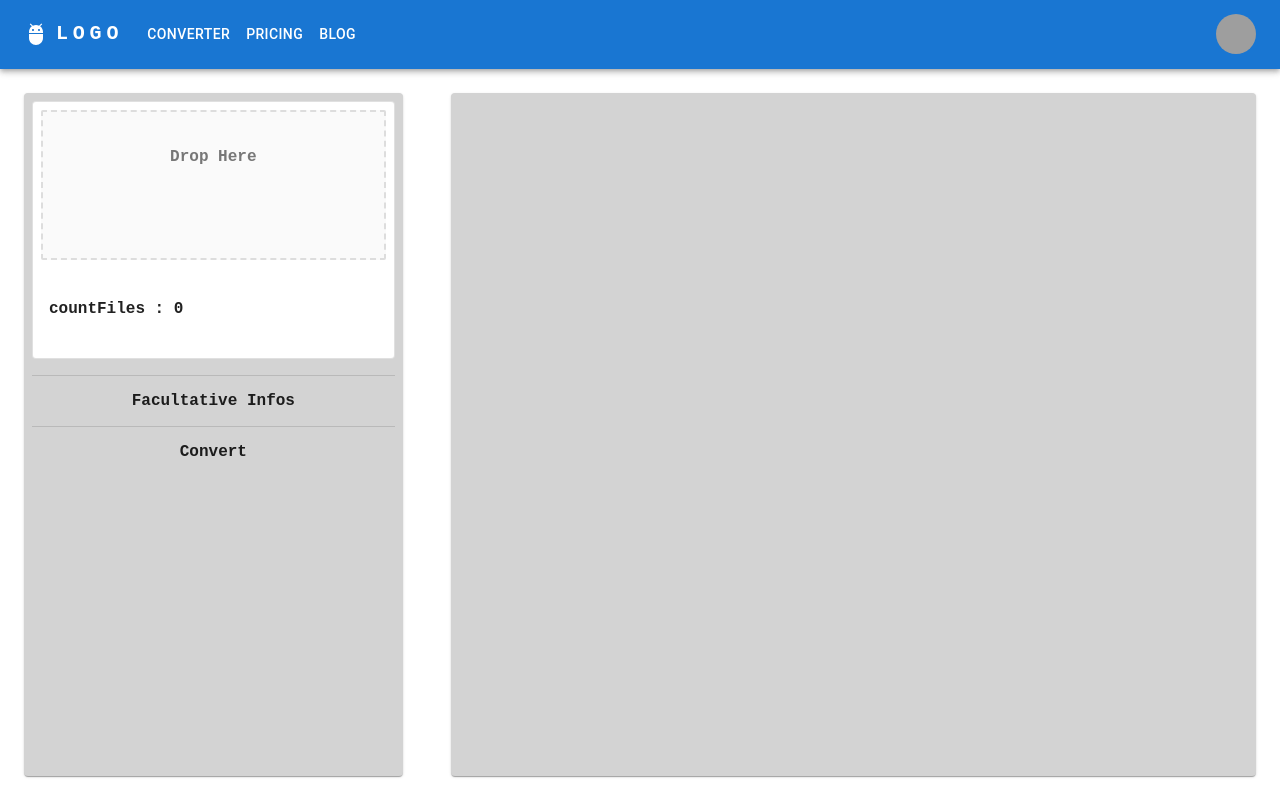
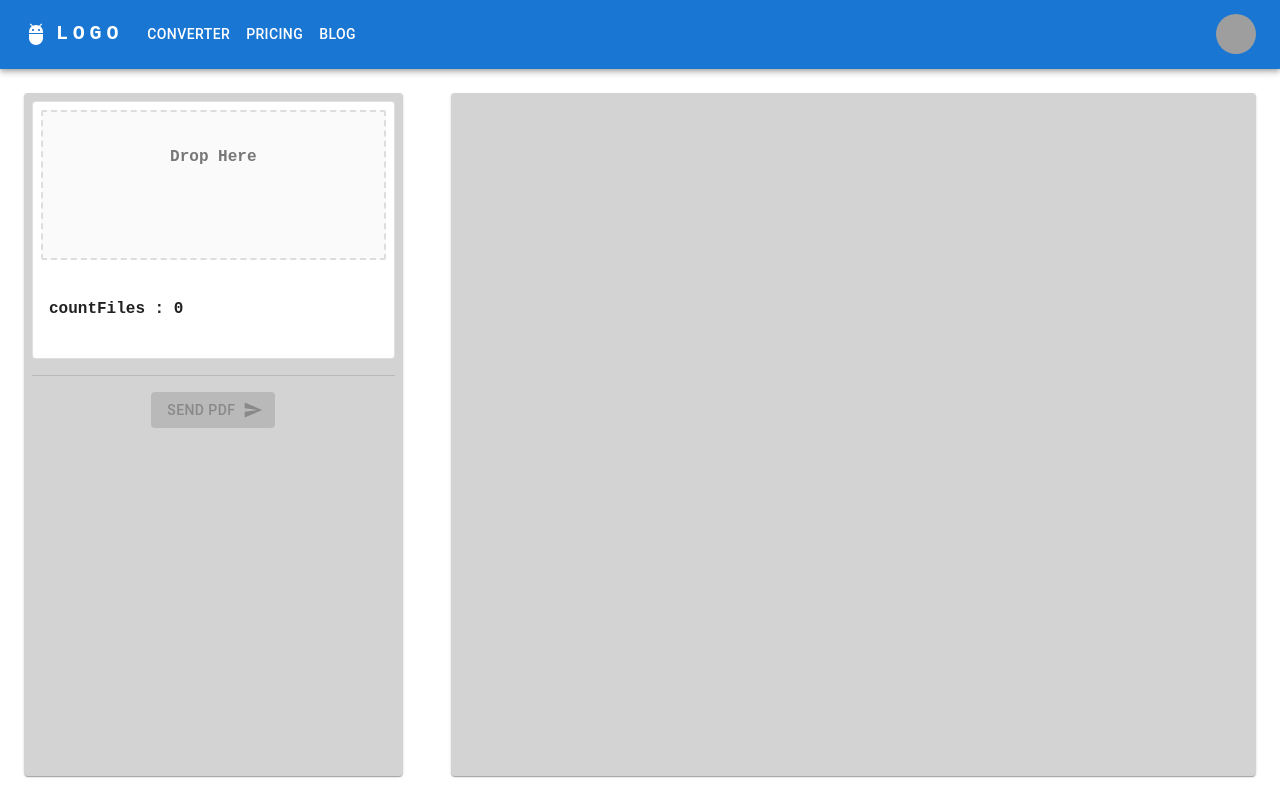
Before and after one commit to YoussefBA-codings/TabloydAi-Front, a Next.js app: page /converter in a window 1280 px wide. Built offline with nearby package versions, Linux system fonts and the light colour scheme; grey boxes are pictures that could not be loaded.

Commit message:
add: convert button

```diff
--- /dev/null
+++ b/src/components/Submit.component.tsx
@@ -0,0 +1,28 @@
+import React from 'react';
+import { useSelector, useDispatch } from 'react-redux'
+
+// Store Imports
+import { RootState } from '@/store';
+import { sendFile } from '@/store/converter'
+
+// CSS Import
+import converterStyle from "@/styles/converter/index.module.scss"
+
+// MUI Export
+import Button from '@mui/material/Button'
+import SendIcon from '@mui/icons-material/Send'
+
+// Components Export
+
+
+
+export default function UploadComponent() {
+  const dispatch = useDispatch()
+  const countFiles = useSelector((state: RootState) => { return state.converter.files.length })
+
+  return (
+    <>
+      <Button variant="contained" disabled={countFiles > 0 ? undefined : true } endIcon={<SendIcon />} onClick={() => {dispatch(sendFile)}}>Send PDF</Button>
+    </>
+  );
+};
--- a/src/components/UploadComponent.component.tsx
+++ b/src/components/UploadComponent.component.tsx
@@ -10,6 +10,7 @@ import Stack from '@mui/material/Stack';
 import Divider  from '@mui/material/Divider';
 
 // Components Export
+import Submit from '@/components/Submit.component';
 import DropzoneComponent from '@/components/Dorpzone.component';
 
 
@@ -27,8 +28,8 @@ export default function UploadComponent() {
           justifyContent="space-around"
         >
           <DropzoneComponent />
-          <p>Facultative Infos</p>
-          <p>Convert</p>
+          {/* <p>Facultative Infos</p> */}
+          <Submit />
         </Stack>
       </CardActions>
     </Card >
--- a/src/store/converter/index.ts
+++ b/src/store/converter/index.ts
@@ -21,12 +21,12 @@ export const converterSlice = createSlice({
 			state.files.splice(state.files.indexOf(action.payload), 1);
 		},
 		sendFile: (state, action: PayloadAction<[]>) => {
-			// TODO: Consume API's
+			// TODO: Use API route to convert PDF file to XLS file
 		},
 	},
 });
 
-export const { appendFile, removeFile } = converterSlice.actions;
+export const { appendFile, removeFile, sendFile } = converterSlice.actions;
 
 export const files = (state: RootState) => state.converter.files;
 export const filesCount = (state: RootState) => state.converter.files.length;
```
